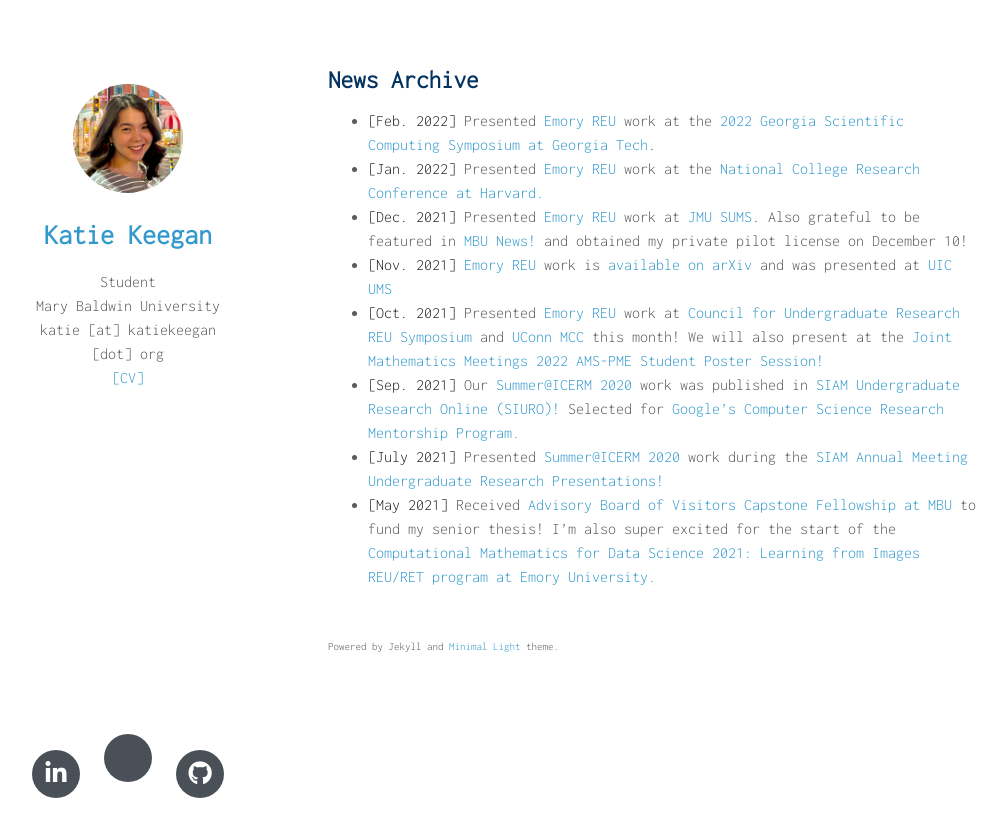
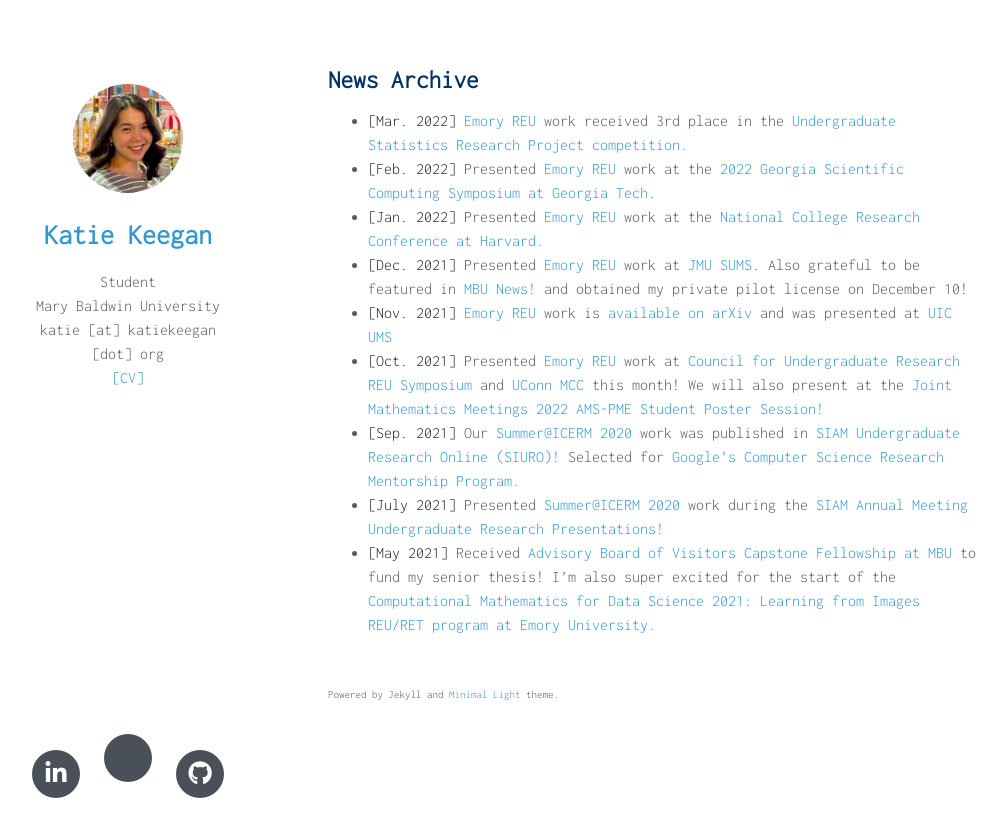
Before and after one commit to katiekeegan/katiekeegan, a Jekyll site: the page built from news.md, in a window 1280 px wide. Shown: the top 837 px of the page, without its empty margins (142-1149 px from the left). Built offline with Jekyll 4.4.1, drawn with Linux system fonts in a browser that asks for light colours; nearby versions of some CDN libraries; a style sheet for code colours, icons or effects is not loaded; our own code applies the rules of GitHub Pages for plain Markdown files.

Commit message:
Update news.md

```diff
--- a/news.md
+++ b/news.md
@@ -3,7 +3,7 @@ layout: homepage
 ---
 
 ## News Archive
-
+- **[Mar. 2022]** [Emory REU](http://www.mathcs.emory.edu/site/scicomp/REURET/) work received 3rd place in the [Undergraduate Statistics Research Project competition.](https://www.causeweb.org/usproc/usresp/2021/fall/winners)
 - **[Feb. 2022]**  Presented [Emory REU](http://www.mathcs.emory.edu/site/scicomp/REURET/) work at the [2022 Georgia Scientific Computing Symposium at Georgia Tech](https://comp-physics.group/GSCS22/).
 - **[Jan. 2022]** Presented [Emory REU](http://www.mathcs.emory.edu/site/scicomp/REURET/) work at the [National College Research Conference at Harvard.](https://www.hcura.org/about-ncrc)
 - **[Dec. 2021]** Presented [Emory REU](http://www.mathcs.emory.edu/site/scicomp/REURET/) work at [JMU SUMS](https://www.jmu.edu/mathstat/sums/index.shtml). Also grateful to be featured in [MBU News!](https://marybaldwin.edu/news/2021/12/17/program-for-the-exceptionally-gifted-standout-katie-keegan-22-wins-national-attention/) and obtained my private pilot license on December 10!
```
